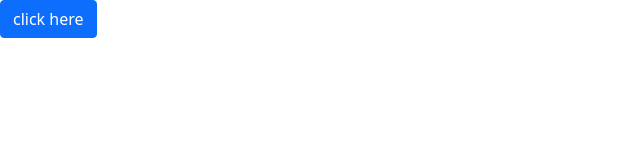
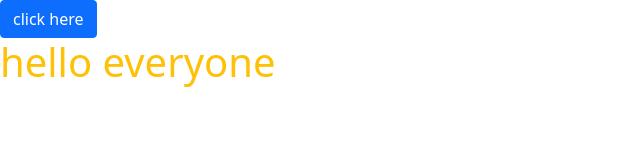
Before and after one commit to tahid02/panda-commerce-bootstrap, a plain HTML site: page index.html in a window 1280 px wide. Shown: the whole page, without its empty margins (0-640 px from the left). Drawn offline with Linux system fonts and the light colour scheme.

Commit message:
testing connection

```diff
--- a/index.html
+++ b/index.html
@@ -9,6 +9,7 @@
 </head>
 <body>
    <button class="btn btn-primary">click here</button>
+   <h1 class="text-warning">hello everyone</h1>
 </body>
 <script src="./js/bootstrap.bundle.min.js"></script>
 </html>
```
